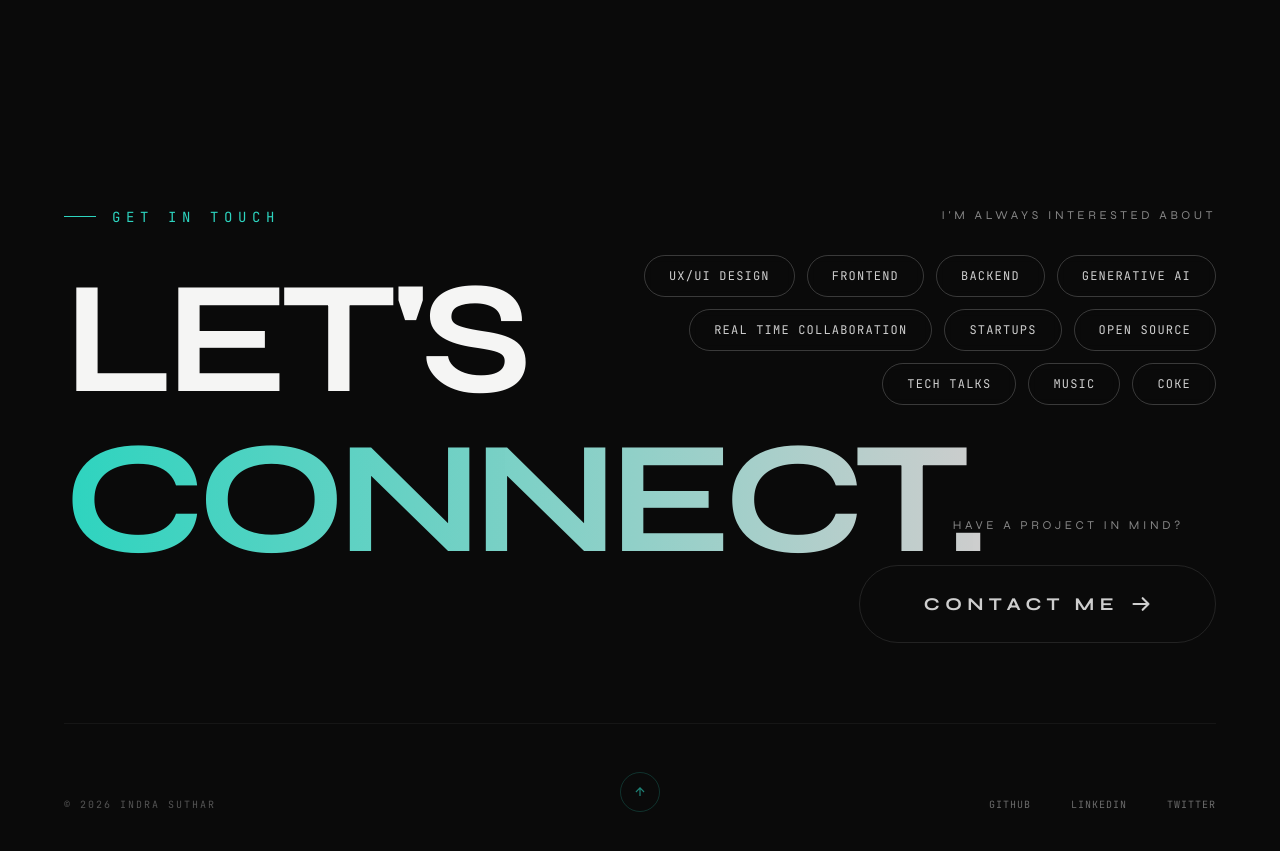
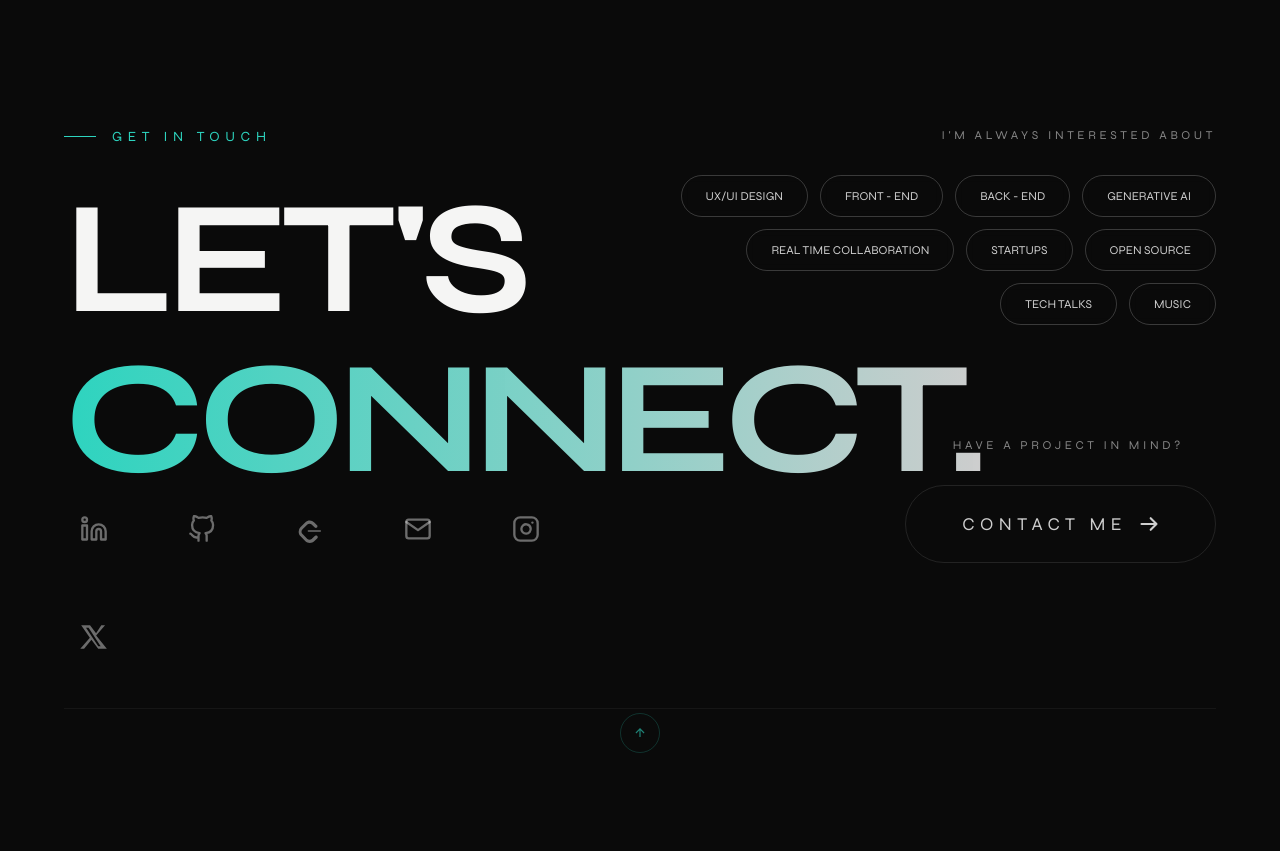
Before and after one commit to indrasuthar07/port-folio, a React (Vite) app: page / in a window 1280 px wide. Shown: the part 3740-4591 px from the top of the page. Built offline with nearby package versions, Linux system fonts and the light colour scheme.

Commit message:
adjusting the contact page

```diff
--- a/index.html
+++ b/index.html
@@ -3,7 +3,7 @@
 <head>
   <meta charset="UTF-8" />
   <meta name="viewport" content="width=device-width, initial-scale=1.0" />
-  <title>Indra Suthar | Developer</title>
+  <title>Indra Suthar</title>
 
   <link rel="preconnect" href="https://fonts.googleapis.com">
   <link rel="preconnect" href="https://fonts.gstatic.com" crossorigin>
--- a/src/sections/Contact.tsx
+++ b/src/sections/Contact.tsx
@@ -27,6 +27,7 @@ const Contact: React.FC = () => {
       transition: { duration: 1, ease: customEase },
     },
   };
+
   const buttonRef = useRef<HTMLAnchorElement>(null);
   const mX = useMotionValue(0);
   const mY = useMotionValue(0);
@@ -64,28 +65,94 @@ const Contact: React.FC = () => {
   }, []);
 
   const tags = [
-    "UX/UI DESIGN", "FRONTEND", "BACKEND", "Generative AI",
-    "REAL TIME COLLABORATION",
-    "STARTUPS", "Open Source", "Tech Talks", "music", "Coke",
+    "UX/UI   DESIGN", "FRONT - END", "BACK - END", "Generative AI",
+    "REAL   TIME   COLLABORATION",
+    "STARTUPS", "Open Source", "Tech  Talks", "music",
+  ];
+
+  const socialLinks = [
+    {
+      name: "LinkedIn",
+      href: "https://linkedin.com/in/indar-suthar",
+      icon: (
+        <svg viewBox="0 0 24 24" fill="none" stroke="currentColor" strokeWidth="2" strokeLinecap="round" strokeLinejoin="round" className="w-7 h-7">
+          <path d="M16 8a6 6 0 0 1 6 6v7h-4v-7a2 2 0 0 0-2-2 2 2 0 0 0-2 2v7h-4v-7a6 6 0 0 1 6-6z" />
+          <rect x="2" y="9" width="4" height="12" />
+          <circle cx="4" cy="4" r="2" />
+        </svg>
+      )
+    },
+    {
+      name: "GitHub",
+      href: "https://github.com/indrasuthar07",
+      icon: (
+        <svg viewBox="0 0 24 24" fill="none" stroke="currentColor" strokeWidth="2" strokeLinecap="round" strokeLinejoin="round" className="w-7 h-7">
+          <path d="M9 19c-5 1.5-5-2.5-7-3m14 6v-3.87a3.37 3.37 0 0 0-.94-2.61c3.14-.35 6.44-1.54 6.44-7A5.44 5.44 0 0 0 20 4.77 5.07 5.07 0 0 0 19.91 1S18.73.65 16 2.48a13.38 13.38 0 0 0-7 0C6.27.65 5.09 1 5.09 1A5.07 5.07 0 0 0 5 4.77a5.44 5.44 0 0 0-1.5 3.78c0 5.42 3.3 6.61 6.44 7A3.37 3.37 0 0 0 9 18.13V22" />
+        </svg>
+      )
+    },
+    {
+      name: "LeetCode",
+      href: "https://leetcode.com/u/indrasuthar07",
+      icon: (
+        <svg viewBox="0 0 24 24" fill="currentColor" className="w-7 h-7">
+          <path d="M16.102 17.93l-2.697 2.607c-.466.467-1.111.662-1.823.662s-1.357-.195-1.824-.662l-4.332-4.363c-.467-.467-.702-1.15-.702-1.863s.235-1.357.702-1.824l4.319-4.38c.467-.467 1.125-.645 1.837-.645s1.357.195 1.823.662l2.697 2.606c.514.515 1.365.497 1.9-.038.535-.536.553-1.387.039-1.901l-2.609-2.636a5.055 5.055 0 0 0-3.765-1.465c-1.282 0-2.622.485-3.603 1.484l-4.326 4.38a5.27 5.27 0 0 0-1.455 3.753c0 1.464.526 2.804 1.455 3.765l4.332 4.363c.961.961 2.302 1.485 3.765 1.485s2.804-.524 3.765-1.485l2.697-2.607c.514-.514.496-1.365-.039-1.9-.535-.535-1.386-.553-1.9-.039zM20.811 13.01H10.666a.702.702 0 0 0-.702.703c0 .388.314.702.702.702h10.145c.388 0 .702-.314.702-.702a.702.702 0 0 0-.702-.703z" />
+        </svg>
+      )
+    },
+    {
+      name: "Gmail",
+      href: "mailto:indrasuthar14@gmail.com",
+      icon: (
+        <svg viewBox="0 0 24 24" fill="none" stroke="currentColor" strokeWidth="2" strokeLinecap="round" strokeLinejoin="round" className="w-7 h-7">
+          <path d="M4 4h16c1.1 0 2 .9 2 2v12c0 1.1-.9 2-2 2H4c-1.1 0-2-.9-2-2V6c0-1.1.9-2 2-2z" />
+          <polyline points="22,6 12,13 2,6" />
+        </svg>
+      )
+    },
+    {
+      name: "Instagram",
+      href: "https://instagram.com/indar.exe",
+      icon: (
+        <svg viewBox="0 0 24 24" fill="none" stroke="currentColor" strokeWidth="2" strokeLinecap="round" strokeLinejoin="round" className="w-7 h-7">
+          <rect x="2" y="2" width="20" height="20" rx="5" ry="5" />
+          <path d="M16 11.37A4 4 0 1 1 12.63 8 4 4 0 0 1 16 11.37z" />
+          <line x1="17.5" y1="6.5" x2="17.51" y2="6.5" />
+        </svg>
+      )
+    },
+    {
+      name: "Twitter",
+      href: "https://twitter.com/INDAR_X07",
+      icon: (
+        <svg
+          viewBox="0 0 24 24"
+          fill="currentColor"
+          xmlns="http://www.w3.org/2000/svg"
+          className="w-7 h-7"
+        >
+          <path d="M18.244 2H21.5l-7.65 8.74L23 22h-7.406l-5.8-7.59L3.5 22H.244l8.2-9.37L1 2h7.594l5.2 6.87L18.244 2zm-2.6 18h2.06L7.35 4H5.16l10.484 16z" />
+        </svg>
+      )
+    }
   ];
 
   return (
-    <footer id="contact" className="min-h-screen pt-32 pb-12 px-8 md:px-16 bg-[#0a0a0a] relative overflow-hidden flex flex-col justify-between z-0">
+    <footer id="contact" className="min-h-screen pt-12 pb-12 px-8 md:px-16 bg-[#0a0a0a] relative overflow-hidden flex flex-col justify-between z-0">
       <motion.div
         variants={containerVariants}
         initial="hidden"
         whileInView="visible"
         className="max-w-7xl mx-auto w-full grid grid-cols-1 lg:grid-cols-2 gap-1 relative flex-grow"
       >
-        {/* LEFT COLUMN: Headline text block */}
         <div className="col-span-1 self-start pt-12 lg:pr-12">
-          <motion.p variants={itemVariants} className="mono text-teal-400 text-sm mb-8 uppercase tracking-[0.4em] flex items-center gap-4">
+          <motion.p variants={itemVariants} className="font-normal text-teal-400 text-xs md:text-sm mb-8 uppercase tracking-[0.4em] flex items-center gap-4">
             <span className="w-8 h-px bg-teal-400"></span>
             Get in Touch
           </motion.p>
           <motion.h1
             variants={itemVariants}
-            className="text-stone-100 text-7xl md:text-8xl lg:text-[10rem] font-bold leading-[0.9] whitespace-nowrap tracking-tighter"
+            className="text-stone-100 text-[4rem] md:text-8xl lg:text-[10rem] font-bold leading-[0.9] whitespace-nowrap tracking-tighter"
           >
             LET&apos;S
             <br />
@@ -93,17 +160,33 @@ const Contact: React.FC = () => {
               CONNECT.
             </span>
           </motion.h1>
+
+          {/*SOCIAL ICONS */}
+          <motion.div variants={itemVariants} className="flex flex-wrap gap-8 ml-2 mt-[16px] items-center md:gap-20 md:ml-4">
+            {socialLinks.map((social) => (
+              <motion.a
+                key={social.name}
+                href={social.href}
+                target="_blank"
+                rel="noreferrer"
+                whileHover={{ scale: 1.1, y: -2 }}
+                whileTap={{ scale: 0.95 }}
+                className="text-white/40 hover:text-teal-400 transition-colors duration-300"
+                title={social.name}
+              >
+                {social.icon}
+              </motion.a>
+            ))}
+          </motion.div>
         </div>
 
-        {/* RIGHT COLUMN: Clustered details */}
         <div className="col-span-1 flex flex-col lg:items-end text-left lg:text-right relative mt-12 lg:mt-0">
-
           {/* Tag Cluster */}
           <motion.div variants={itemVariants} className="relative pt-12 max-w-xl flex flex-col lg:items-end">
             <p className="text-white/50 text-xs mb-8 font-normal uppercase tracking-[0.3em]">
               I&apos;m Always Interested About
             </p>
-            <div className="flex flex-wrap gap-3 lg:justify-end">
+            <div className="flex flex-wrap gap-2.5 md:gap-3 lg:justify-end">
               {tags.map((tag, idx) => (
                 <motion.span
                   key={idx}
@@ -113,7 +196,7 @@ const Contact: React.FC = () => {
                     color: "#2dd4bf"
                   }}
                   whileTap={{ scale: 0.95 }}
-                  className="border border-white/20 text-white/80 rounded-full px-6 py-3 mono text-[10px] sm:text-xs uppercase tracking-widest leading-none cursor-pointer transition-colors duration-300 backdrop-blur-sm"
+                  className="border border-white/20 text-white/80 rounded-full px-4 py-2 md:px-6 md:py-3 font-normal text-[10px] sm:text-xs uppercase leading-none cursor-pointer transition-colors duration-300 backdrop-blur-sm"
                 >
                   {tag}
                 </motion.span>
@@ -122,7 +205,7 @@ const Contact: React.FC = () => {
           </motion.div>
 
           <motion.div variants={itemVariants} className="mt-28 max-w-xl lg:text-end w-full flex flex-col lg:items-end">
-            <p className="text-white/50 text-xs mb-8 font-normal uppercase tracking-[0.3em] mr-8">
+            <p className="text-white/50 text-xs mb-8 font-normal uppercase tracking-[0.3em] mr-8 ml-8">
               Have a Project in Mind?
             </p>
 
@@ -133,9 +216,8 @@ const Contact: React.FC = () => {
               onMouseMove={handleMouseMove}
               onMouseLeave={handleMouseLeave}
               style={{ x, y }}
-              className="group relative inline-flex items-center justify-center px-16 py-6 overflow-visible rounded-full border border-white/10 text-white/80 bg-transparent transition-all duration-700 ease-out hover:border-teal-400 hover:text-white"
+              className="group relative inline-flex items-center justify-center py-4 md:py-6 px-14 overflow-visible rounded-full border border-white/10 text-white/80 bg-transparent transition-all duration-700 ease-out hover:border-teal-400 hover:text-white"
             >
-              {/* Particle Field - Now covers a much wider area smoothly */}
               <div className="absolute inset-0 opacity-0 group-hover:opacity-100 transition-opacity duration-700 pointer-events-none">
                 {particles.map((p) => (
                   <motion.div
@@ -163,8 +245,8 @@ const Contact: React.FC = () => {
                 ))}
               </div>
 
-              {/* Button Text */}
-              <span className="relative z-10 font-bold uppercase tracking-[0.3em] text-lg flex items-center gap-3">
+              {/* Button */}
+              <span className="relative z-10 font-bold uppercase tracking-[0.3em] text-lg flex items-center gap-3 font-normal">
                 Contact Me
                 <svg
                   className="w-5 h-5 transition-transform duration-500 group-hover:translate-x-1 group-hover:-translate-y-1"
@@ -180,23 +262,13 @@ const Contact: React.FC = () => {
         </div>
       </motion.div>
 
-    {/* Footer Bottom Row */}
       <motion.div
         initial={{ opacity: 0 }}
         whileInView={{ opacity: 1 }}
         transition={{ duration: 1, delay: 0.5 }}
         viewport={{ once: true }}
-        className="mt-20 w-full border-t border-white/5 pt-12 pb-8 relative z-10"
+        className="mt-10 border-t border-white/5 pt-1 pb-1 relative z-10 flex justify-center"
       >
-        <div className="flex flex-col md:flex-row justify-between items-center gap-12 md:gap-0">
-
-          {/* Copyright - Left on Desktop, First on Mobile */}
-          <div className="order-2 md:order-1 mono text-[10px] text-white/30 uppercase tracking-[0.2em] w-full md:w-1/3 text-center md:text-left">
-            © 2026 Indra Suthar
-          </div>
-
-          {/* Back to Top - Center on Desktop, Last on Mobile */}
-          <div className="order-3 md:order-2 w-full md:w-1/3 flex justify-center">
         <button
           onClick={scrollToTop}
           className="group flex flex-col items-center gap-3 mono text-[9px] text-teal-400/60 hover:text-teal-400 transition-all duration-500 uppercase tracking-[0.3em]"
@@ -206,27 +278,8 @@ const Contact: React.FC = () => {
               <path d="M12 19V5M5 12l7-7 7 7" />
             </svg>
           </div>
-              <span className="opacity-0 group-hover:opacity-100 transition-opacity duration-500">Back to top</span>
+          <span className="opacity-0 group-hover:opacity-100 transition-opacity duration-500 font-normal">Back to top</span>
         </button>
-          </div>
-
-          {/* Social Links - Right on Desktop, Second on Mobile */}
-          <div className="order-1 md:order-3 flex justify-center md:justify-end space-x-6 md:space-x-10 w-full md:w-1/3">
-            {['Github', 'Linkedin', 'Twitter'].map((social) => (
-              <a
-                key={social}
-                href={`https://${social.toLowerCase()}.com`}
-                target="_blank"
-                rel="noopener noreferrer"
-                className="relative group text-[10px] mono text-white/40 hover:text-white transition-colors duration-300 uppercase tracking-widest"
-              >
-                <span className="relative z-10">{social}</span>
-                {/* Magnetic Dot Underline Effect */}
-                <span className="absolute -bottom-1 left-1/2 w-1 h-1 bg-teal-400 rounded-full opacity-0 group-hover:opacity-100 -translate-x-1/2 scale-0 group-hover:scale-100 transition-all duration-300"></span>
-              </a>
-            ))}
-          </div>
-        </div>
       </motion.div>
     </footer>
   );
```
Lines whose indentation alone changed are shown as unchanged.
